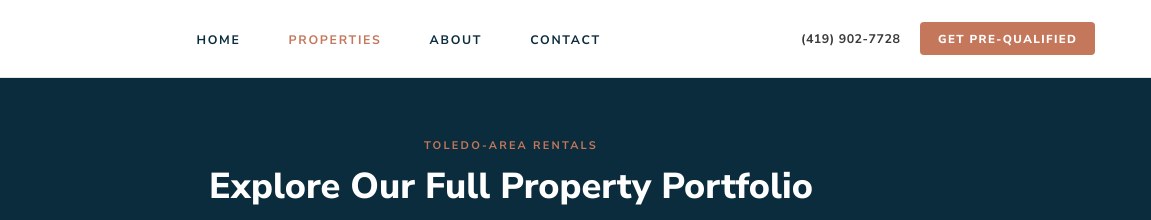
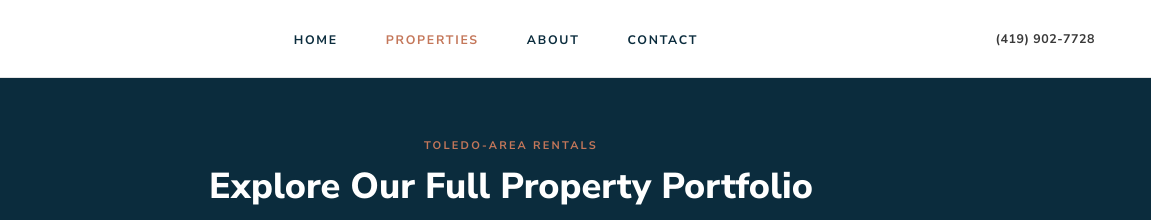
Before and after one commit to HinschSystems/irhis-site, a plain HTML site: page rentals/index.html in a window 1280 px wide. Shown: the top 220 px of the page, 129-1280 px from the left. Drawn offline with Linux system fonts and the light colour scheme.

Commit message:
Update index.html

```diff
--- a/rentals/index.html
+++ b/rentals/index.html
@@ -992,7 +992,6 @@ text-align: center;
 </ul>
 <div class="nav-right">
 <a href="tel:4199027728" class="nav-phone">(419) 902-7728</a>
-<a href="https://irenthousesinsweats.com/prequal" class="nav-cta" target="_blank" rel="noopener">Get Pre-Qualified</a>
 </div>
 <button class="nav-hamburger" aria-label="Open menu" aria-expanded="false">
 <span></span><span></span><span></span>
@@ -1005,7 +1004,6 @@ text-align: center;
 <li><a href="/about">About</a></li>
 <li><a href="/contact" target="_blank" rel="noopener">Contact</a></li>
 </ul>
-<a href="https://irenthousesinsweats.com/prequal" class="nav-drawer-cta" target="_blank" rel="noopener">Get Pre-Qualified</a>
 </div>
 <div class="nav-overlay"></div>
 </nav>
```
